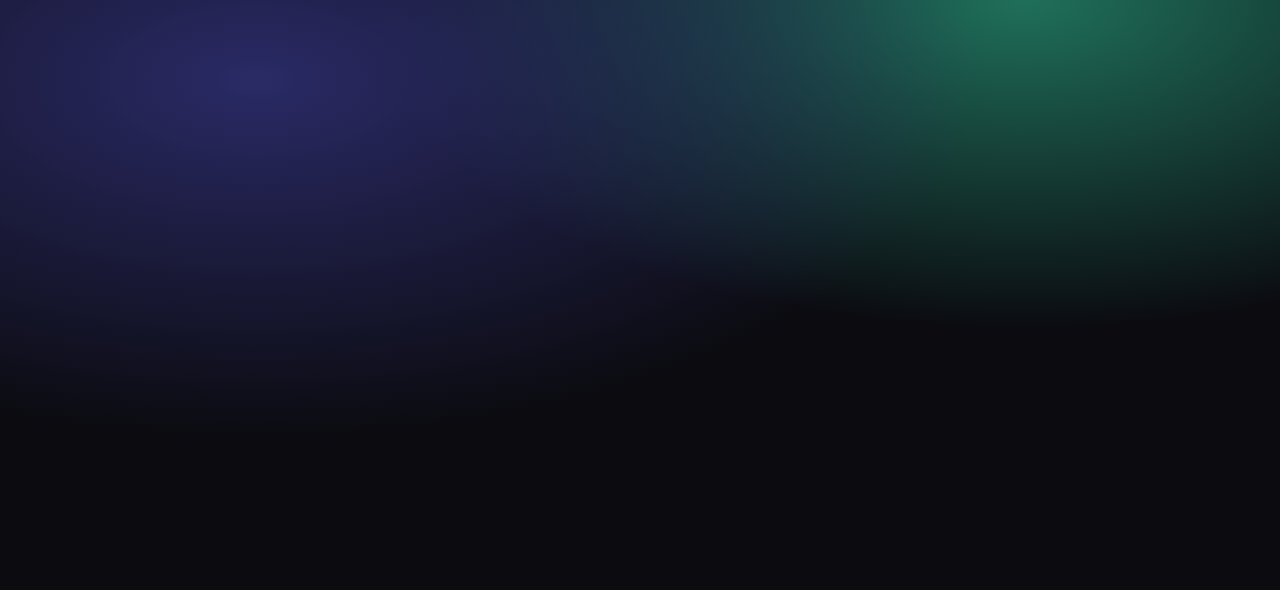
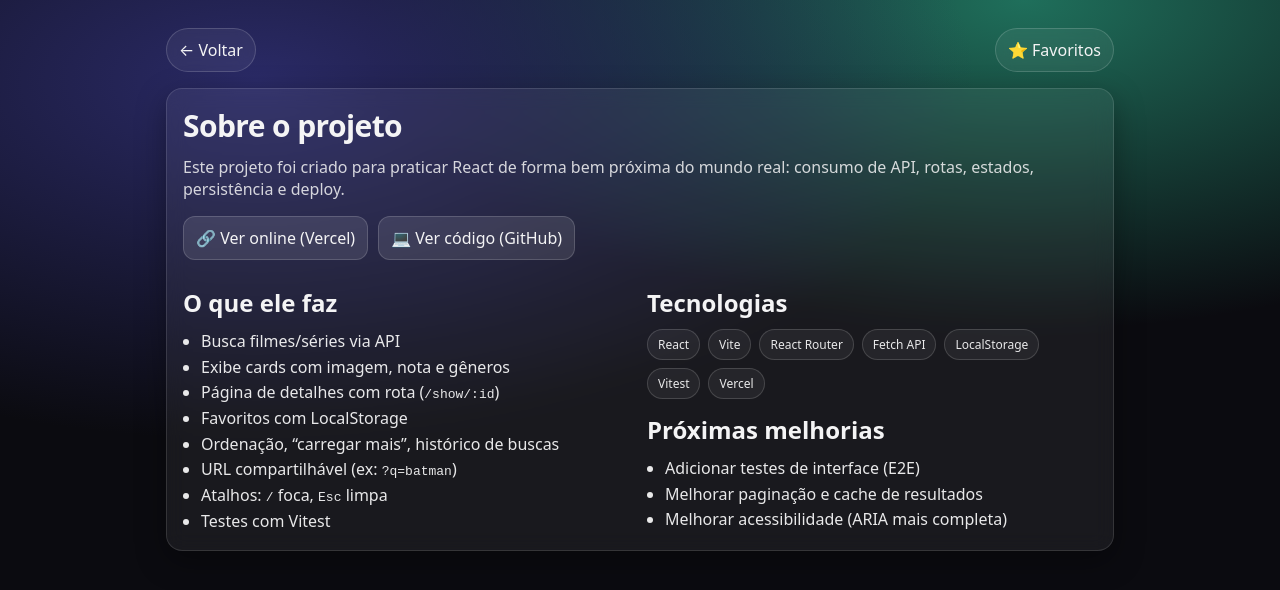
Before and after one commit to NoelleAlmeida/buscador-filmes, a React (Vite) app: page /about in a window 1280 px wide. Before the commit this address had no page. Shown: the top 590 px of the page. Built offline with nearby package versions, Linux system fonts and the light colour scheme.

Commit message:
feat: pagina about (/about) com infos do projeto

```diff
--- a/src/main.jsx
+++ b/src/main.jsx
@@ -5,6 +5,7 @@
 import App from "./App.jsx";
 import ShowDetails from "./pages/ShowDetails.jsx";
 import Favorites from "./pages/Favorites.jsx";
+import About from "./pages/About.jsx";
 
 import "./index.css";
 
@@ -15,6 +16,7 @@
         <Route path="/" element={<App />} />
         <Route path="/show/:id" element={<ShowDetails />} />
         <Route path="/favorites" element={<Favorites />} />
+        <Route path="/about" element={<About />} />
       </Routes>
     </BrowserRouter>
   </React.StrictMode>,
--- /dev/null
+++ b/src/pages/About.css
@@ -0,0 +1,110 @@
+.aboutPage {
+  width: min(980px, 100%);
+  padding: 28px 16px 40px;
+  color: #f4f4f5;
+  font-family:
+    system-ui,
+    -apple-system,
+    Segoe UI,
+    Roboto,
+    Arial,
+    sans-serif;
+}
+
+.aboutTop {
+  display: flex;
+  justify-content: space-between;
+  align-items: center;
+  gap: 12px;
+  flex-wrap: wrap;
+}
+
+.aboutPill {
+  text-decoration: none;
+  padding: 10px 12px;
+  border-radius: 999px;
+  border: 1px solid rgba(255, 255, 255, 0.16);
+  background: rgba(255, 255, 255, 0.06);
+  backdrop-filter: blur(8px);
+  white-space: nowrap;
+}
+
+.aboutCard {
+  margin-top: 16px;
+  border-radius: 16px;
+  overflow: hidden;
+  border: 1px solid rgba(255, 255, 255, 0.12);
+  background: rgba(255, 255, 255, 0.06);
+  backdrop-filter: blur(10px);
+  box-shadow: 0 10px 30px rgba(0, 0, 0, 0.35);
+  padding: 16px;
+}
+
+.aboutTitle {
+  margin: 0;
+  font-size: 30px;
+  letter-spacing: -0.02em;
+}
+
+.aboutMuted {
+  opacity: 0.85;
+}
+
+.aboutGrid {
+  margin-top: 14px;
+  display: grid;
+  gap: 14px;
+  grid-template-columns: 1fr 1fr;
+}
+
+.aboutList {
+  margin: 10px 0 0;
+  padding-left: 18px;
+  opacity: 0.95;
+  line-height: 1.6;
+}
+
+.aboutLinks {
+  display: flex;
+  gap: 10px;
+  flex-wrap: wrap;
+  margin-top: 12px;
+}
+
+.aboutBtn {
+  display: inline-flex;
+  align-items: center;
+  gap: 8px;
+  padding: 10px 12px;
+  border-radius: 12px;
+  border: 1px solid rgba(255, 255, 255, 0.16);
+  background: rgba(255, 255, 255, 0.1);
+  color: #f4f4f5;
+  text-decoration: none;
+}
+
+.aboutBtn:hover {
+  background: rgba(255, 255, 255, 0.16);
+}
+
+.aboutTagRow {
+  display: flex;
+  gap: 8px;
+  flex-wrap: wrap;
+  margin-top: 10px;
+}
+
+.aboutTag {
+  font-size: 12px;
+  padding: 6px 10px;
+  border-radius: 999px;
+  border: 1px solid rgba(255, 255, 255, 0.16);
+  background: rgba(255, 255, 255, 0.06);
+  opacity: 0.95;
+}
+
+@media (max-width: 740px) {
+  .aboutGrid {
+    grid-template-columns: 1fr;
+  }
+}
--- /dev/null
+++ b/src/pages/About.jsx
@@ -0,0 +1,80 @@
+import { Link } from "react-router-dom";
+import "./About.css";
+
+export default function About() {
+  const repo = "https://github.com/NoelleAlmeida/buscador-filmes";
+  const live = "https://buscador-filmes-navy.vercel.app";
+
+  return (
+    <main className="aboutPage">
+      <div className="aboutTop">
+        <Link to="/" className="aboutPill">
+          ← Voltar
+        </Link>
+
+        <Link to="/favorites" className="aboutPill">
+          ⭐ Favoritos
+        </Link>
+      </div>
+
+      <section className="aboutCard">
+        <h1 className="aboutTitle">Sobre o projeto</h1>
+        <p className="aboutMuted" style={{ marginTop: 10 }}>
+          Este projeto foi criado para praticar React de forma bem próxima do
+          mundo real: consumo de API, rotas, estados, persistência e deploy.
+        </p>
+
+        <div className="aboutLinks">
+          <a className="aboutBtn" href={live} target="_blank" rel="noreferrer">
+            🔗 Ver online (Vercel)
+          </a>
+          <a className="aboutBtn" href={repo} target="_blank" rel="noreferrer">
+            💻 Ver código (GitHub)
+          </a>
+        </div>
+
+        <div className="aboutGrid">
+          <div>
+            <h2 style={{ margin: "12px 0 0" }}>O que ele faz</h2>
+            <ul className="aboutList">
+              <li>Busca filmes/séries via API</li>
+              <li>Exibe cards com imagem, nota e gêneros</li>
+              <li>
+                Página de detalhes com rota (<code>/show/:id</code>)
+              </li>
+              <li>Favoritos com LocalStorage</li>
+              <li>Ordenação, “carregar mais”, histórico de buscas</li>
+              <li>
+                URL compartilhável (ex: <code>?q=batman</code>)
+              </li>
+              <li>
+                Atalhos: <code>/</code> foca, <code>Esc</code> limpa
+              </li>
+              <li>Testes com Vitest</li>
+            </ul>
+          </div>
+
+          <div>
+            <h2 style={{ margin: "12px 0 0" }}>Tecnologias</h2>
+            <div className="aboutTagRow">
+              <span className="aboutTag">React</span>
+              <span className="aboutTag">Vite</span>
+              <span className="aboutTag">React Router</span>
+              <span className="aboutTag">Fetch API</span>
+              <span className="aboutTag">LocalStorage</span>
+              <span className="aboutTag">Vitest</span>
+              <span className="aboutTag">Vercel</span>
+            </div>
+
+            <h2 style={{ margin: "14px 0 0" }}>Próximas melhorias</h2>
+            <ul className="aboutList">
+              <li>Adicionar testes de interface (E2E)</li>
+              <li>Melhorar paginação e cache de resultados</li>
+              <li>Melhorar acessibilidade (ARIA mais completa)</li>
+            </ul>
+          </div>
+        </div>
+      </section>
+    </main>
+  );
+}
```
